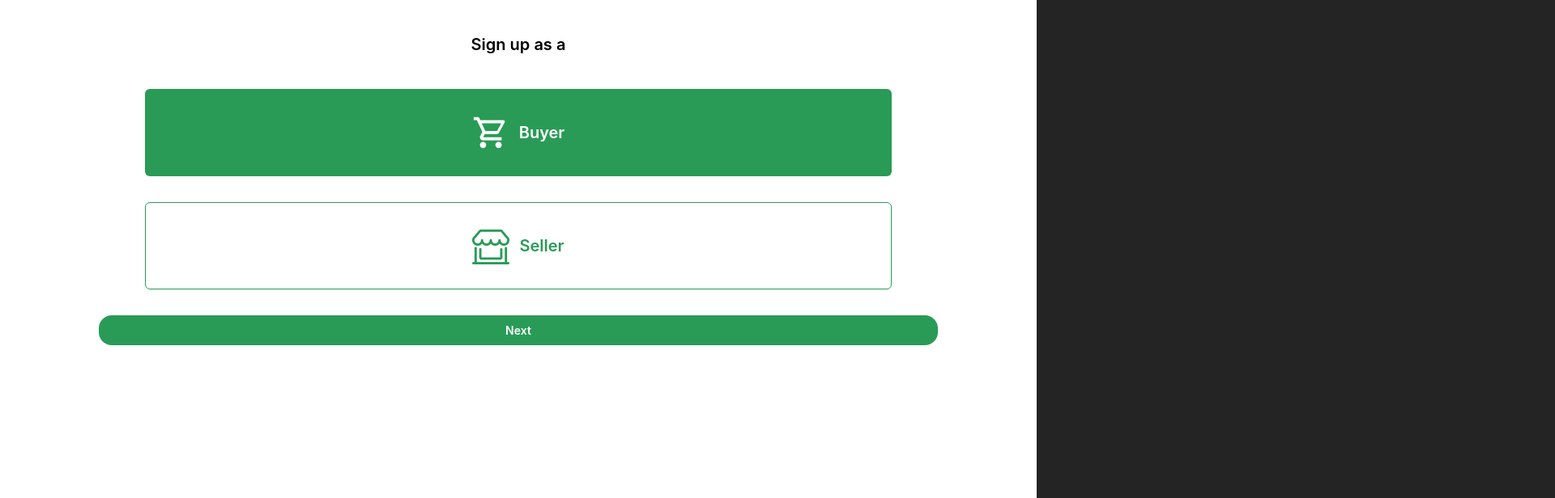
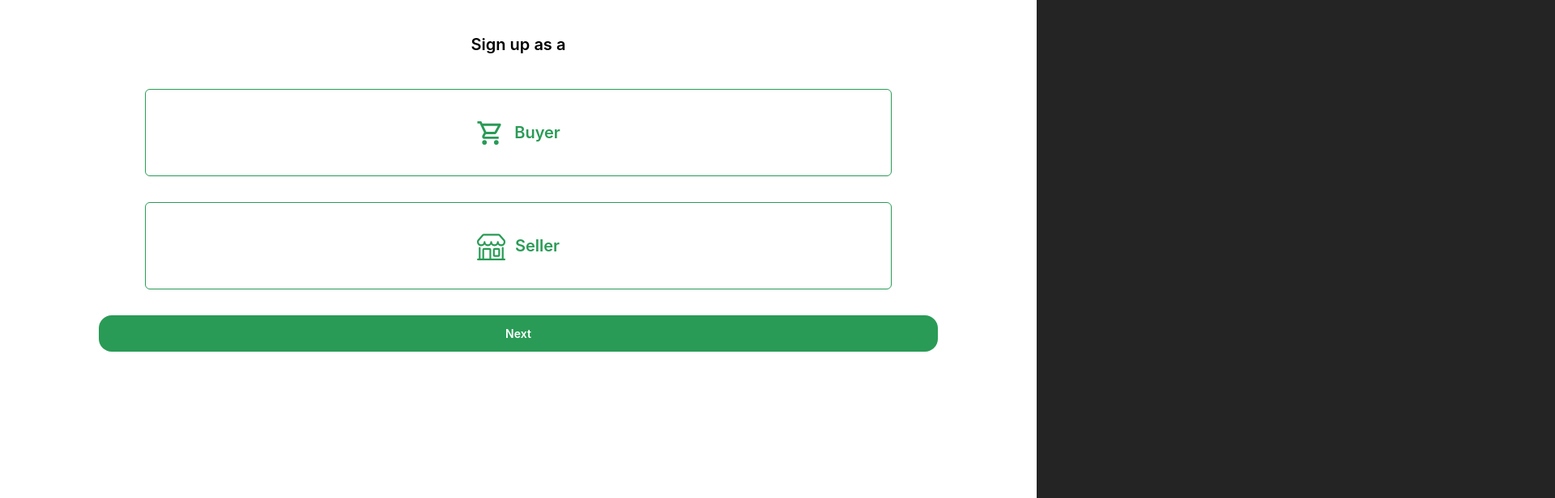
Before and after one commit to german-machine/odana, a React (Vite) app: page /signup-as in a window 1280 px wide. Shown: the top 616 px of the page at 81% size, 1920 px wide, since content can reach past the window. Built offline with nearby package versions, Linux system fonts and the light colour scheme.

Commit message:
wrote function to direct users to specific sign-up forms based on which of the users they clicked

```diff
--- a/src/pages/ChooseUser.jsx
+++ b/src/pages/ChooseUser.jsx
@@ -1,26 +1,44 @@
-import React from 'react'
-import cart from '../assets/images/cart.png'
-import shop from '../assets/images/shop.png'
+import React, { useState } from 'react'
 import { Link } from 'react-router-dom'
+import { MdOutlineShoppingCart } from 'react-icons/md'
+import { BsShop } from 'react-icons/bs'
 
 const ChooseUser = () => {
+    const [user, setUser] = useState(['buyer', 'seller'])
+
+    function buyerSelect() {
+        setUser('buyer')
+    }
+
+    function sellerSelect() {
+        setUser('seller')
+    }
+
     return (
         <div className="w-full bg-white h-[100vh]">
             <div className="w-[90%] mx-auto my-auto py-10 flex flex-col">
                 <h3 className="text-black text-[20px] text-center font-semibold mb-10">Sign up as a</h3>
                 <div className="-full flex flex-col justify-center">
-                    <Link className="bg-[#299B56] w-[80%] h-[108px] m-auto mb-8 rounded-md flex items-center justify-center gap-3 text-center">
-                        <img src={cart} alt="" />
-                        <p className='text-white text-[20px] font-semibold'>Buyer</p>
-                    </Link>
-                    <Link className="w-[80%] h-[108px] border border-solid border-[#299B56] m-auto mb-8 rounded-md flex items-center gap-3 text-center justify-center">
-                        <img src={shop} alt="" />
-                        <p className='text-[#299B56] text-[20px] font-semibold'>Seller</p>
-                    </Link>
+                    <div onClick={buyerSelect} className={`cursor-pointer ${user === 'buyer' ? 'bg-[#299B56]' : 'border border-solid border-[#299B56]'} w-[80%] h-[108px] m-auto mb-8 rounded-md flex items-center justify-center gap-3 text-center`}>
+                        <MdOutlineShoppingCart className={`text-[35px] font-bold ${user === 'buyer' ? 'text-white' : 'text-[#299B56]'} `}/>
+                        <p className={`${user === 'buyer' ? 'text-white' : 'text-[#299B56]'} text-[20px] font-semibold`}>Buyer</p>
+                    </div>
+                    <div onClick={sellerSelect} className={`cursor-pointer w-[80%] h-[108px] ${user === 'seller' ? 'bg-[#299B56]' : 'border border-solid border-[#299B56]'} m-auto mb-8 rounded-md flex items-center gap-3 text-center justify-center`}>
+                        <BsShop className={`text-[35px] font-bold ${user === 'seller' ? 'text-white' : 'text-[#299B56]'} `}/>
+                        <p className={`${user === 'seller' ? 'text-white' : 'text-[#299B56]'} text-[20px] font-semibold`}>Seller</p>
+                    </div>
                 </div>
-                <Link to='/sign-up' className="bg-[#299B56] w-[90%] m-auto text-center inline-block py-2 rounded-2xl">
+                <Link to={user === 'buyer' ? '/sign-up-buyer' : user === 'seller' ? '/sign-up-seller' : ''} className="bg-[#299B56] w-[90%] m-auto text-center inline-block py-3 rounded-2xl">
                     <p className='text-white text-[14px] font-semibold'>Next</p>
                 </Link>
+
+                <div className="flex gap-2 absolute bottom-[50px] right-[10% left-[440%]">
+                    <div className={`block w-[10px] h-[10px] bg-[#9F9F9F] rounded-full`}></div>
+                    <div className={`block w-[10px] h-[10px] bg-[#9F9F9F] rounded-full`}></div>
+                    <div className={`block w-[10px] h-[10px] bg-[#9F9F9F] rounded-full`}></div>
+                    <div className={`block w-[10px] h-[10px] bg-[#9F9F9F] rounded-full`}></div>
+                    <div className={`block w-[10px] h-[10px] bg-[#299B56] rounded-full`}></div>
+                </div>
             </div>
         </div>
     )
```
